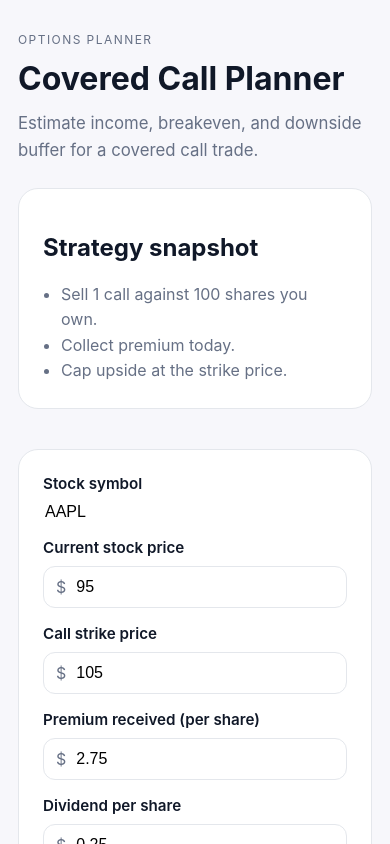
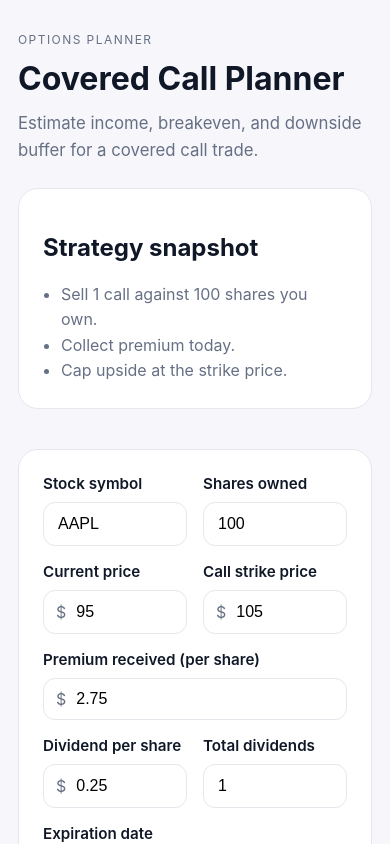
Before and after one commit to bryan171179/optionsplanner, a Next.js app: page /covered-call in a window 390 px wide. Shown: the top 844 px of the page. Built offline with nearby package versions, Linux system fonts and the light colour scheme.

Commit message:
Tighten paired field sizing and shorten mobile labels

```diff
--- a/app/covered-call/page.tsx
+++ b/app/covered-call/page.tsx
@@ -643,8 +643,10 @@ export default function CoveredCallPage() {
 
       <section className="planner">
         <form className="planner-form">
+          <div className="form-row form-row--split">
             <div className="field">
               <label htmlFor="symbol">Stock symbol</label>
+              <div className="input-wrap">
                 <input
                   id="symbol"
                   name="symbol"
@@ -656,8 +658,25 @@ export default function CoveredCallPage() {
                   autoCapitalize="characters"
                 />
               </div>
+            </div>
             <div className="field">
-            <label htmlFor="stockPrice">Current stock price</label>
+              <label htmlFor="shares">Shares owned</label>
+              <div className="input-wrap">
+                <input
+                  id="shares"
+                  name="shares"
+                  type="number"
+                  step="100"
+                  value={formState.shares}
+                  onChange={handleChange("shares")}
+                  required
+                />
+              </div>
+            </div>
+          </div>
+          <div className="form-row form-row--split">
+            <div className="field">
+              <label htmlFor="stockPrice">Current price</label>
               <div className="input-wrap">
                 <span>$</span>
                 <input
@@ -686,6 +705,7 @@ export default function CoveredCallPage() {
                 />
               </div>
             </div>
+          </div>
           <div className="field">
             <label htmlFor="premium">Premium received (per share)</label>
             <div className="input-wrap">
@@ -701,6 +721,7 @@ export default function CoveredCallPage() {
               />
             </div>
           </div>
+          <div className="form-row form-row--split">
             <div className="field">
               <label htmlFor="dividendPerShare">Dividend per share</label>
               <div className="input-wrap">
@@ -717,7 +738,8 @@ export default function CoveredCallPage() {
               </div>
             </div>
             <div className="field">
-            <label htmlFor="dividendsExpected">Dividends expected</label>
+              <label htmlFor="dividendsExpected">Total dividends</label>
+              <div className="input-wrap">
                 <input
                   id="dividendsExpected"
                   name="dividendsExpected"
@@ -729,17 +751,7 @@ export default function CoveredCallPage() {
                   required
                 />
               </div>
-          <div className="field">
-            <label htmlFor="shares">Shares owned</label>
-            <input
-              id="shares"
-              name="shares"
-              type="number"
-              step="100"
-              value={formState.shares}
-              onChange={handleChange("shares")}
-              required
-            />
+            </div>
           </div>
           <div className="field">
             <label htmlFor="expirationDate">Expiration date</label>
--- a/app/globals.css
+++ b/app/globals.css
@@ -85,6 +85,24 @@ h1 {
   display: grid;
   gap: 16px;
   box-shadow: var(--shadow);
+}
+
+.form-row {
+  display: grid;
+  gap: 16px;
+}
+
+.form-row--split {
+  grid-template-columns: repeat(2, minmax(0, 1fr));
+}
+
+
+.form-row--split .field {
+  grid-template-rows: minmax(1.25rem, auto) auto;
+}
+
+.form-row--split .input-wrap {
+  min-height: 44px;
 }
 
 .field {
@@ -485,3 +503,9 @@ input[type="date"]::-webkit-datetime-edit {
     padding: 14px;
   }
 }
+
+@media (max-width: 640px) {
+  .form-row--split {
+    grid-template-columns: repeat(2, minmax(0, 1fr));
+  }
+}
```
Lines whose indentation alone changed are shown as unchanged.
